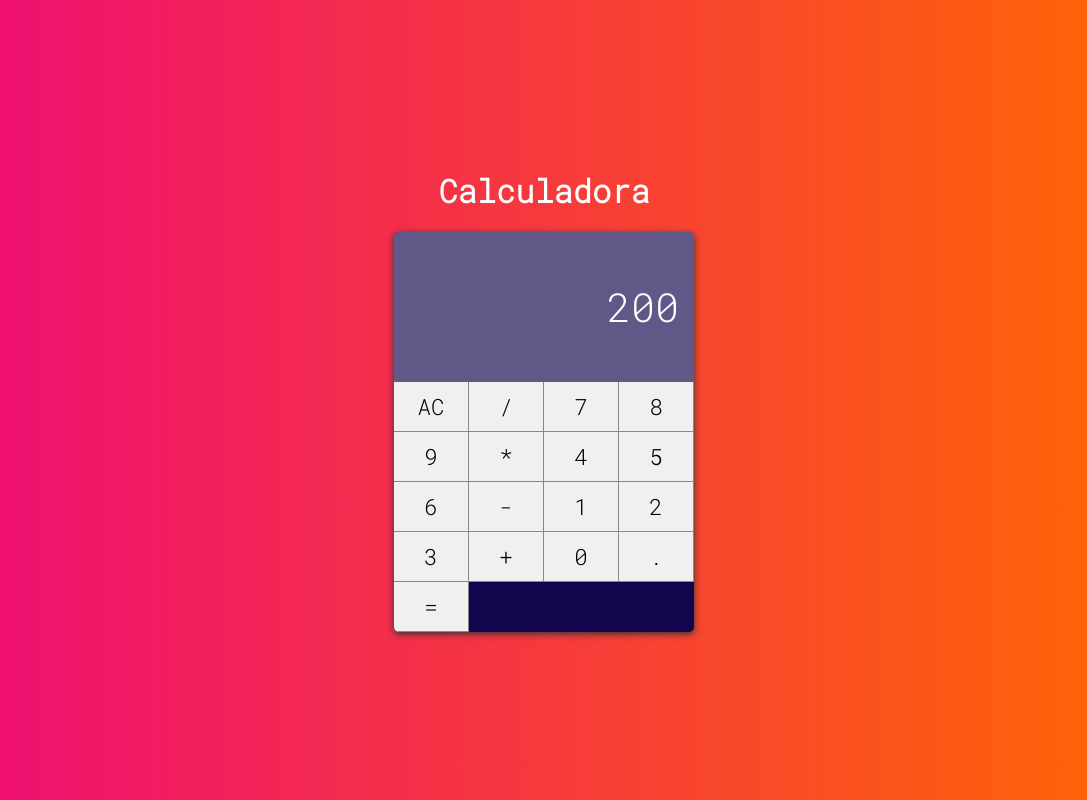
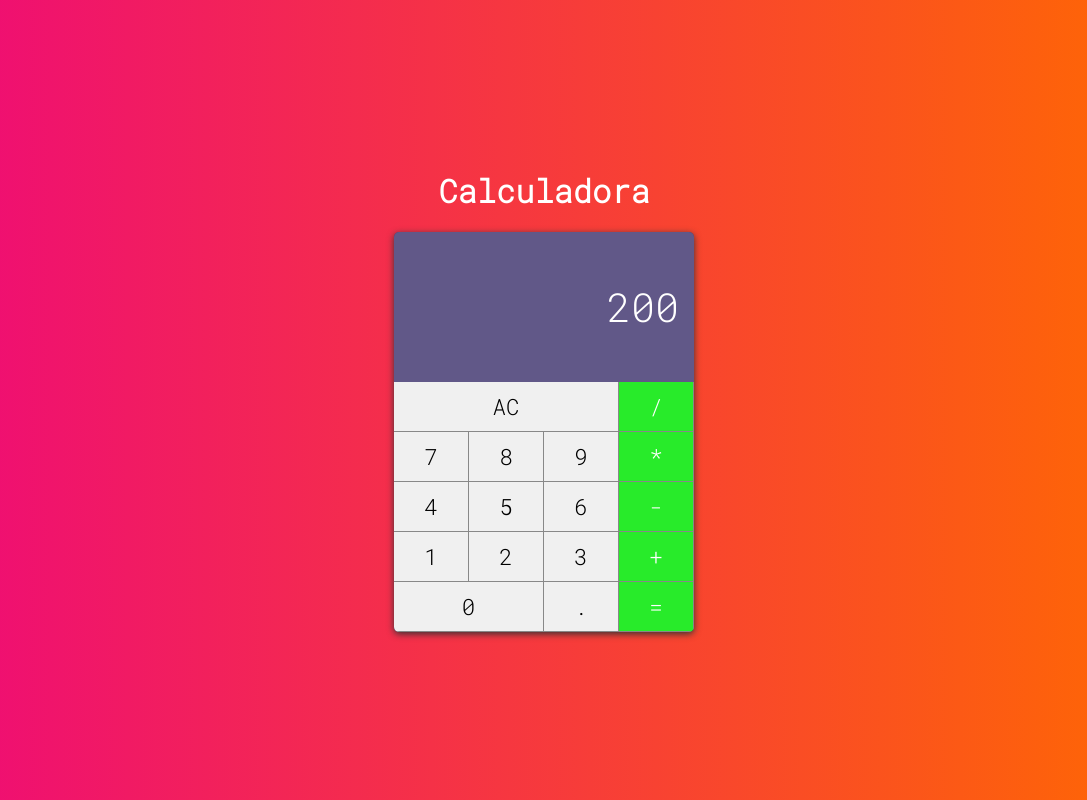
Before and after one commit to Tuliof210/calculadora-react, a React (Create React App) app: page / in a window 1280 px wide. Shown: the whole page, without its empty margins (96-1183 px from the left). Built offline with nearby package versions, Linux system fonts and the light colour scheme.

Commit message:
classes condicionais

```diff
--- a/src/app/Calculator.jsx
+++ b/src/app/Calculator.jsx
@@ -6,23 +6,23 @@ import Display from '../components/display/Display';
 import './Calculator.scss';
 
 const btnList = [
-  { label: 'AC' },
-  { label: '/' },
+  { label: 'AC', triple: true },
+  { label: '/', operator: true },
   { label: '7' },
   { label: '8' },
   { label: '9' },
-  { label: '*' },
+  { label: '*', operator: true },
   { label: '4' },
   { label: '5' },
   { label: '6' },
-  { label: '-' },
+  { label: '-', operator: true },
   { label: '1' },
   { label: '2' },
   { label: '3' },
-  { label: '+' },
-  { label: '0' },
+  { label: '+', operator: true },
+  { label: '0', double: true },
   { label: '.' },
-  { label: '=' },
+  { label: '=', operator: true },
 ];
 
 export default class Calculator extends Component {
@@ -31,7 +31,12 @@ export default class Calculator extends Component {
       <div className="calculator-wrapper">
         <Display value={200} />
         {btnList.map(btn => (
-          <Button label={btn.label} />
+          <Button
+            label={btn['label']}
+            double={btn['double']}
+            triple={btn['triple']}
+            operator={btn['operator']}
+          />
         ))}
       </div>
     );
--- a/src/assets/styles/styles.scss
+++ b/src/assets/styles/styles.scss
@@ -6,5 +6,9 @@ $fromColor: #ee0979;
 $toColor: #ff6a00;
 
 $btnBackGround: #f0f0f0;
-$btnActiveBG: #eaeaea;
+$btnActiveBG: #e5e5e5;
+
+$operatorBG: #28eb2a;
+$operatorActiveBG: #1b9f1c;
+
 $btnBorder: solid 1px #888;
--- a/src/components/button/Button.jsx
+++ b/src/components/button/Button.jsx
@@ -8,4 +8,12 @@ import React from 'react';
 // styles
 import './Button.scss';
 
-export default props => <button className="btn">{props['label']}</button>;
+export default props => {
+  const classes = [
+    'btn',
+    `${props['double'] ? 'double' : ''}`,
+    `${props['triple'] ? 'triple' : ''}`,
+    `${props['operator'] ? 'operator' : ''}`,
+  ];
+  return <button className={classes.join(' ')}>{props['label']}</button>;
+};
--- a/src/components/button/Button.scss
+++ b/src/components/button/Button.scss
@@ -13,3 +13,18 @@
 .btn:active {
   background-color: $btnActiveBG;
 }
+
+.btn.double {
+  grid-column: span 2;
+}
+.btn.triple {
+  grid-column: span 3;
+}
+
+.btn.operator {
+  background-color: $operatorBG;
+  color: $fontColor;
+}
+.btn.operator:active {
+  background-color: $operatorActiveBG;
+}
```
